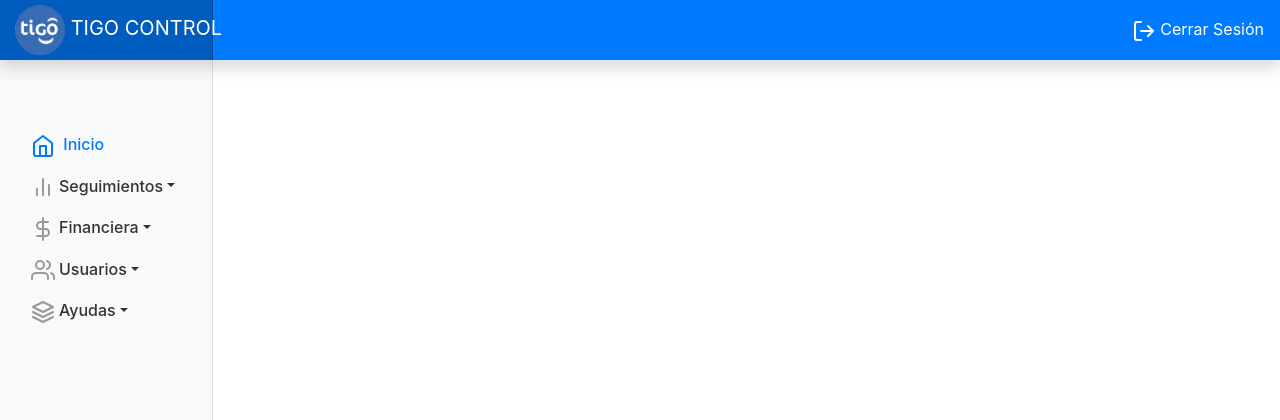
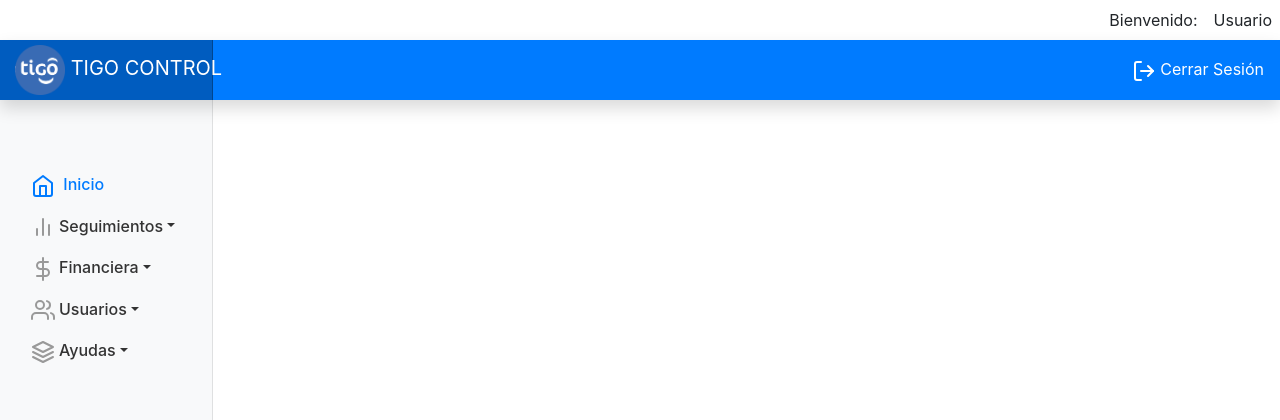
Before and after one commit to jhcarlos8888/ProyectoControlTigoVentas, a PHP site: page /plantilla.php in a window 1280 px wide. Shown: the top 420 px of the page. Run offline with PHP 8.4, Linux system fonts and the light colour scheme; some libraries are stand-ins or nearby versions.

Commit message:
add line welcome user in part cabecera.php

```diff
--- a/partes/cabecera.php
+++ b/partes/cabecera.php
@@ -1,4 +1,7 @@
-
+<div id="user-register" class="d-flex justify-content-end">
+  <div class="p-2">Bienvenido:</div>
+  <div id="name-user-register" class="p-2">Usuario</div>
+</div>
 <nav class="navbar navbar-dark sticky-top bg-primary flex-md-nowrap p-0 shadow">
   <a class="navbar-brand col-md-3 col-lg-2 mr-0 px-8 text-center" href="#"><img src="img/tigo-logo-11.png" width="50" alt=""> TIGO CONTROL</a>
   <button class="navbar-toggler position-absolute d-md-none collapsed" type="button" data-toggle="collapse" data-target="#sidebarMenu" aria-controls="sidebarMenu" aria-expanded="false" aria-label="Toggle navigation">
--- a/plantilla.php
+++ b/plantilla.php
@@ -16,6 +16,7 @@
 
     <main role="main" class="col-md-9 ml-sm-auto col-lg-10 px-md-4">
 
+
     </main>
   </div>
 </div>
```
